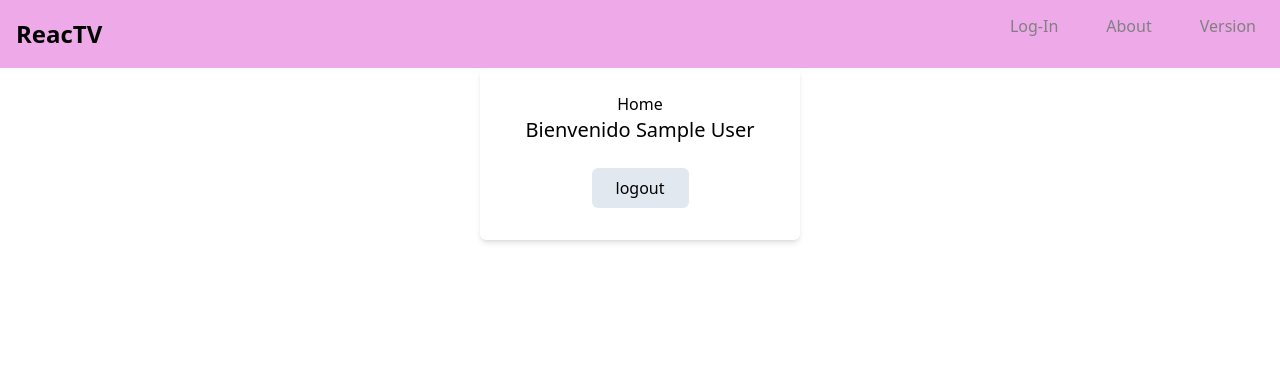
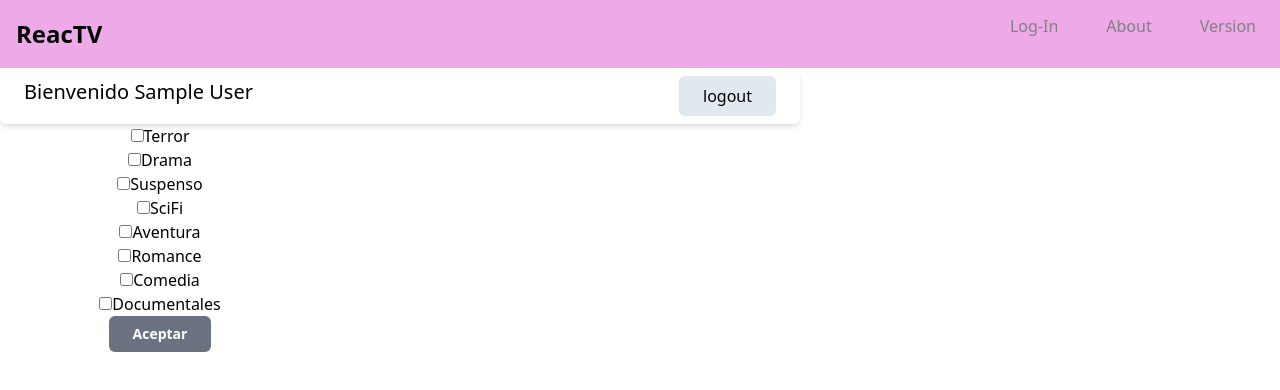
Before and after one commit to Antonela89/reactv3-gitflow, a React (Create React App) app: page /Home in a window 1280 px wide. Shown: the top 390 px of the page. Built offline with nearby package versions, Linux system fonts and the light colour scheme; no server answers; sample sign-in values are in the browser's storage.

Commit message:
lo ultimo

```diff
--- /dev/null
+++ b/src/Firebase/config.js
@@ -0,0 +1,17 @@
+import * as firebase from 'firebase/app'
+import 'firebase/firestore';
+
+
+const firebaseConfig = {
+    apiKey: "AIzaSyCXqAYL1wCSl7j_4gaOMLzyciodpXOauLA",
+    authDomain: "reactvdb.firebaseapp.com",
+    projectId: "reactvdb",
+    storageBucket: "reactvdb.appspot.com",
+    messagingSenderId: "314221567908",
+    appId: "1:314221567908:web:e01002a272ce9ae4782b31"
+  };
+
+  // Initialize Firebase
+  firebase.initializeApp(firebaseConfig);
+
+  export const projectFirestore = firebase.firestore();
--- /dev/null
+++ b/src/Styles/Home.css
@@ -0,0 +1,8 @@
+.mainHome {
+    width: 100vh;
+    align-items: center;
+    justify-content: space-between;
+    display: flex;
+    flex-direction: row;
+
+}
--- /dev/null
+++ b/src/Styles/Perfil.css
@@ -0,0 +1,16 @@
+nav ul {
+    display:flex;
+}
+
+nav ul li {
+    list-style: none;
+}
+
+nav ul li a{
+    display: block;
+    text-decoration: none;
+    color: gray;
+    padding: 0.5rem;
+    margin: 0 1rem;
+    border-radius: 0.5rem;
+}
--- a/src/componentes/Home.js
+++ b/src/componentes/Home.js
@@ -1,5 +1,7 @@
 import {useAuth} from '../context/authContext';
 import { useNavigate } from "react-router-dom";
+import '../Styles/Home.css'
+import { Perfil } from './Perfil';
 
 
 export function Home() {
@@ -23,11 +25,13 @@ export function Home() {
     if(loading) return <h1>Cargando</h1>;
 
     return (
-        <div className="w-full max-w-xs m-auto text-black" >
-            <div className='bg-white rounded shadow-md px-8 pt-6 pb-8' >
-                Home
-                <h1 className='text-xl mb-4' >Bienvenido {user.displayName || user.email} </h1>
+        <div className="w-full max-w-xs  text-black" >
+            <div className='bg-white rounded shadow-md px-4 pt-2 pb-2 mainHome' >
+                <h1 className='text-xl ' >Bienvenido {user.displayName || user.email} </h1>
                 <button onClick={handleLogout} className='bg-slate-200 hover:bg-slate-300 rounded py-2 px-4 text-black' >logout</button>
+            </div>
+            <div>
+                <Perfil/>
             </div>
         </div>
     );
--- /dev/null
+++ b/src/componentes/Perfil.jsx
@@ -0,0 +1,58 @@
+import React from 'react'
+import { useState } from 'react'
+import { useNavigate } from 'react-router-dom';
+
+export const Perfil = () => {
+
+
+
+    const [checkedValues, setValues] = useState([])
+
+    function handleChange(event)   {
+        const {value, checked} = event.target
+        if(checked){
+            setValues(pre => [...pre,value])
+        }else{
+            setValues(pre =>{
+                return[...pre.filter(skill =>skill.value)]
+            })
+        }
+    }
+    console.log(checkedValues)
+
+  return (
+
+    <div>
+    <div>
+    <form onSubmit={(e) => e.preventDefault()}>
+    <input type='checkbox' name='Terror' value='Terror' onChange={handleChange}/>Terror
+    <br></br>
+    <input type='checkbox' name='Drama' value='Drama' onChange={handleChange}/>Drama
+    <br></br>
+    <input type='checkbox' name='Suspenso' value='Suspenso' onChange={handleChange}/>Suspenso
+    <br></br>
+    <input type='checkbox' name='SciFi' value='SciFi' onChange={handleChange}/>SciFi
+    <br></br>
+    <input type='checkbox' name='Aventuras' value='Aventura' onChange={handleChange}/>Aventura
+    <br></br>
+    <input type='checkbox' name='Romance' value='Romance' onChange={handleChange}/>Romance
+    <br></br>
+    <input type='checkbox' name='Comedia' value='Comedia' onChange={handleChange}/>Comedia
+    <br></br>
+    <input type='checkbox' name='Documentales' value='Documentales' onChange={handleChange}/>Documentales
+
+    </form>
+    </div>
+<div>
+
+    <button  className="bg-gray-500 hover:bg-rose-500 text-white font-bold text-sm py-2 px-4 rounded focus:outline-none focus:shadow-outline" >Aceptar</button>
+</div>
+
+
+
+
+
+    </div>
+
+  )
+}
--- a/src/componentes/Sesion.jsx
+++ b/src/componentes/Sesion.jsx
@@ -7,17 +7,18 @@ import { ProtectedRoute } from './ProtectedRoute';
 import { Guest } from './Guest';
 import { About } from './About';
 import { Version } from './Version';
+import { Perfil } from './Perfil';
 
 
 const Login = () => {
     return (
         <div>
-            <div /*className='bg-slate-300 h-screen text-black'*/>
+            <div>
                <AuthProvider>
                     <Routes>
                         <Route path="/" element={
                             <ProtectedRoute>
-                            <Guest/>
+                            <Home/>
                             </ProtectedRoute>
                         } />
                         <Route path='/Home' element={<Home/>} />
@@ -26,6 +27,7 @@ const Login = () => {
                         <Route path='/Guest' element={<Guest/>} />
                         <Route path='/About' element={<About/>} />
                         <Route path='/Version' element={<Version/>} />
+                        <Route path='/Perfil' element={<Perfil/>} />
                     </Routes>
                </AuthProvider>
 
```
